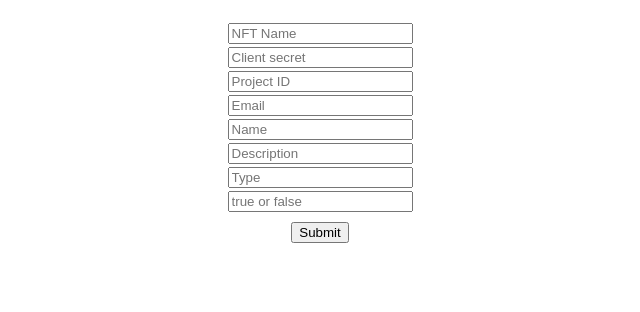
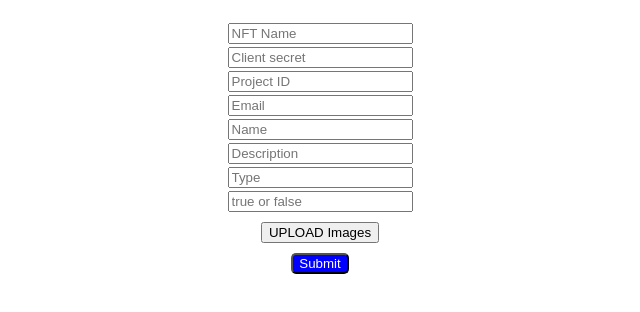
Before and after one commit to quinojuan/mint-nft-api, a React (Create React App) app in the folder client/: page / in a window 1280 px wide. Shown: the top 312 px of the page, without its empty margins (320-960 px from the left). Built offline with nearby package versions, Linux system fonts and the light colour scheme.

Commit message:
nuevo componente para subir imagenes en camino

```diff
--- a/client/src/App.js
+++ b/client/src/App.js
@@ -1,9 +1,9 @@
 import "./App.css";
+import UploadImage from "./components/UploadImage";
 import { useState } from "react";
-import axios from "axios"
+import axios from "axios";
 
 function App() {
-
   const [nft, setNft] = useState({
     nftName: "",
     clientSecret: "",
@@ -18,15 +18,16 @@ function App() {
   const handleSubmit = async (e) => {
     e.preventDefault();
     const response = await axios.put(`http://localhost:3001/nft`, nft);
-    console.log(response)
+    console.log(response);
   };
 
   const handleChange = (e) => {
     setNft({ ...nft, [e.target.name]: e.target.value });
-    console.log(nft)
+    console.log(nft);
   };
 
   return (
+    <>
       <div className="container">
         <form onSubmit={handleSubmit}>
           <input
@@ -85,9 +86,11 @@ function App() {
             onChange={handleChange}
           ></input>
 
-        <button type="submit">Submit</button>
+          <UploadImage />
+          <button style={{backgroundColor: "blue", color: "white", borderRadius: "5px"}} type="submit">Submit</button>
         </form>
       </div>
+    </>
   );
 }
 
--- /dev/null
+++ b/client/src/components/UploadImage.css
@@ -0,0 +1,3 @@
+.upload {
+    margin: 0 auto;
+}
--- /dev/null
+++ b/client/src/components/UploadImage.jsx
@@ -0,0 +1,11 @@
+import "./UploadImage.css"
+
+const UploadImage = () => {
+  return (
+    <div className='upload'>
+      <button>UPLOAD Images</button>
+    </div>
+  )
+}
+
+export default UploadImage
```
Lines whose indentation alone changed are shown as unchanged.
